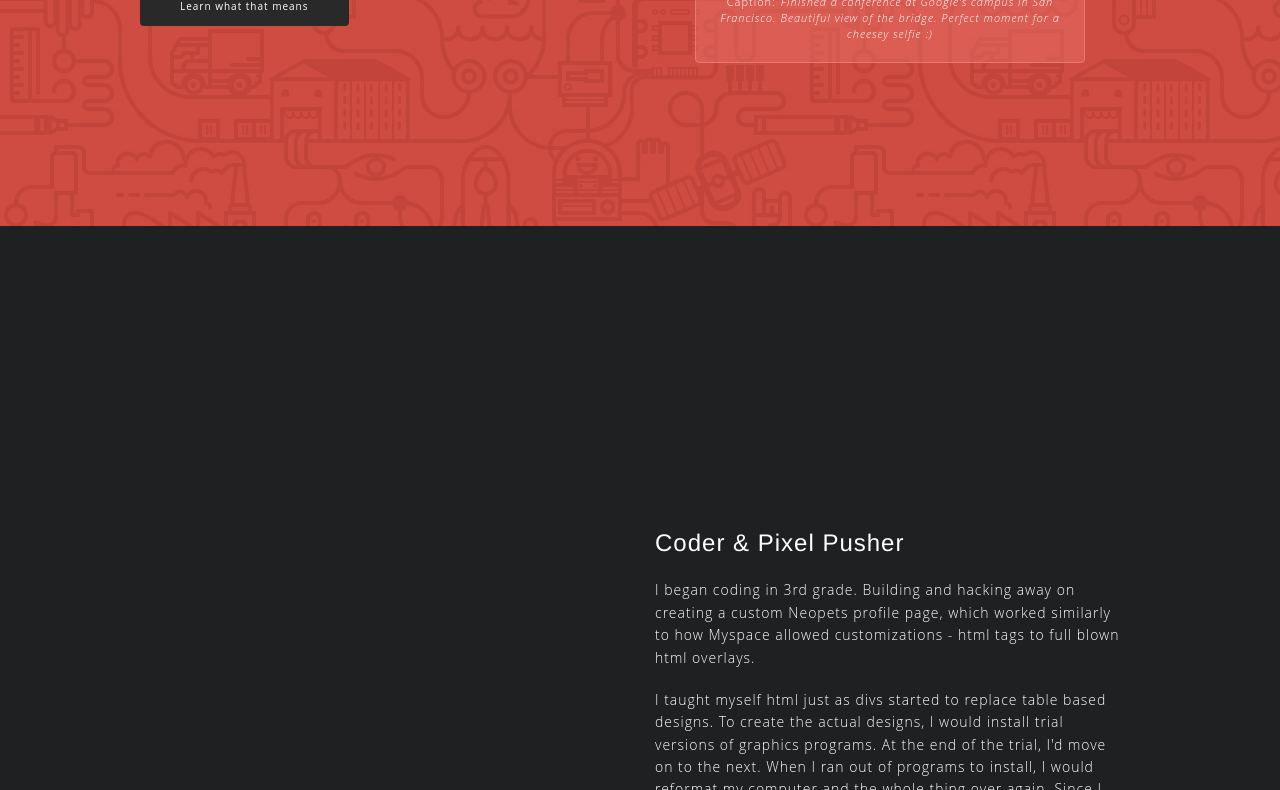
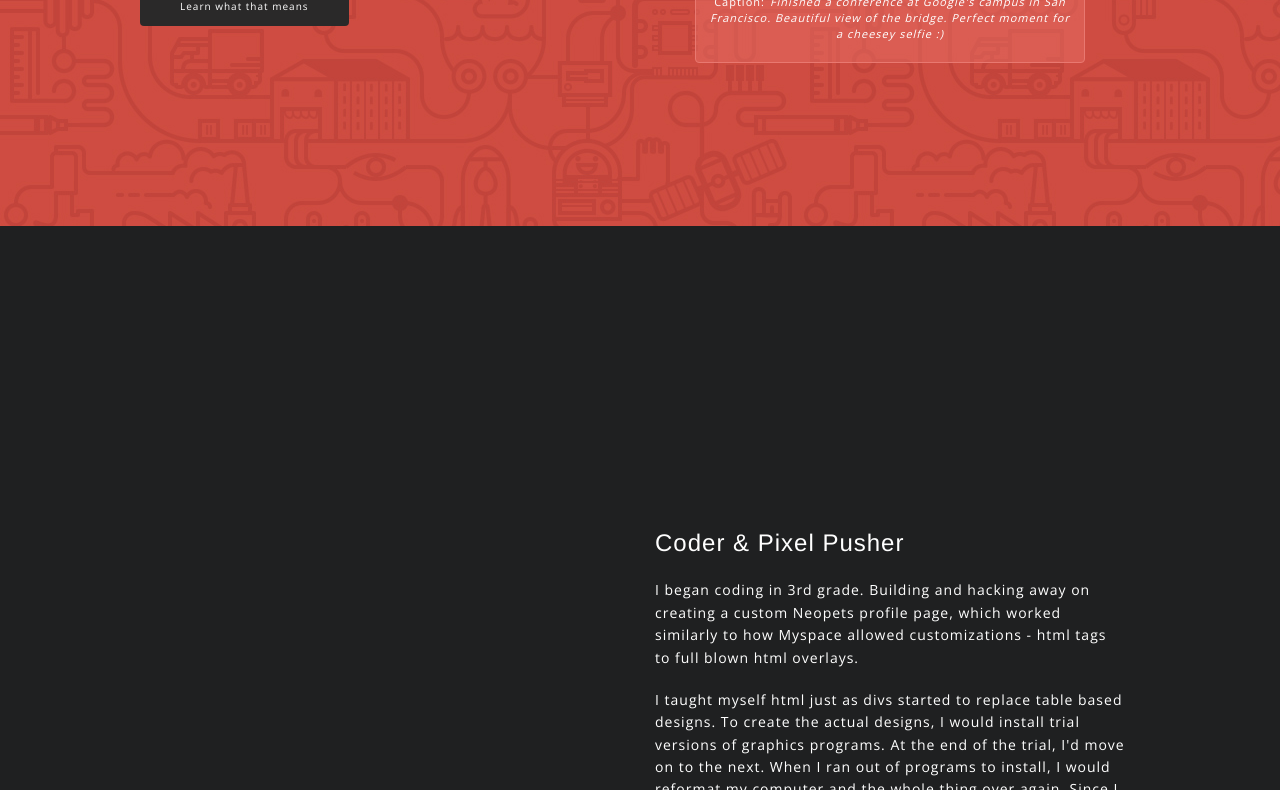
Before and after one commit to mklemme/generalassembly, a plain HTML site: page index.html in a window 1280 px wide. Shown: the part 419-1209 px from the top of the page. Drawn offline with nearby package versions, Linux system fonts and the light colour scheme.

Commit message:
Oops. Forgot to add Open Sans from Google

```diff
--- a/index.html
+++ b/index.html
@@ -4,6 +4,7 @@
     <meta charset="utf-8" />
     <meta name="viewport" content="width=device-width, initial-scale=1.0" />
     <title>About me | Myk Klemme - The General Assembly application</title>
+    <link href='http://fonts.googleapis.com/css?family=Open+Sans' rel='stylesheet' type='text/css'>
     <link rel="stylesheet" href="css/foundation.css" />
     <link rel="stylesheet" href="css/style.css" />
   </head>
```
